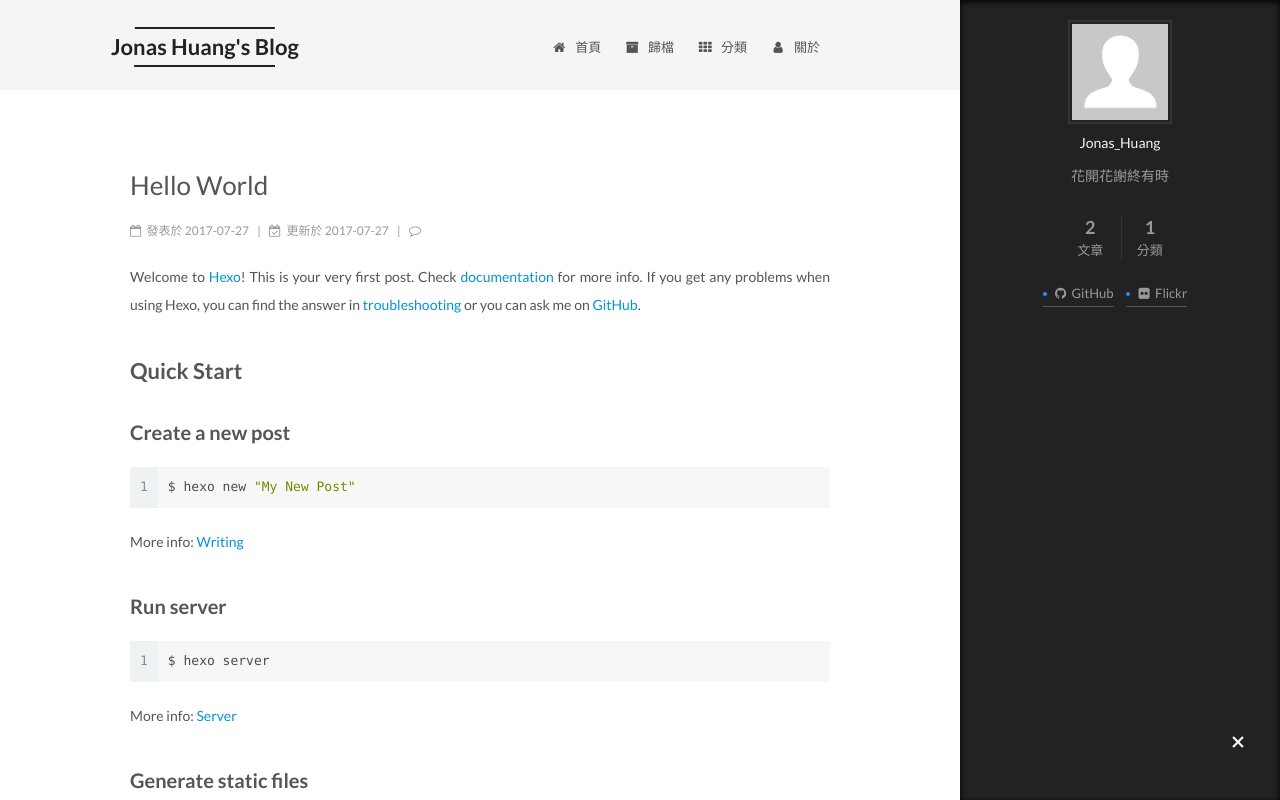
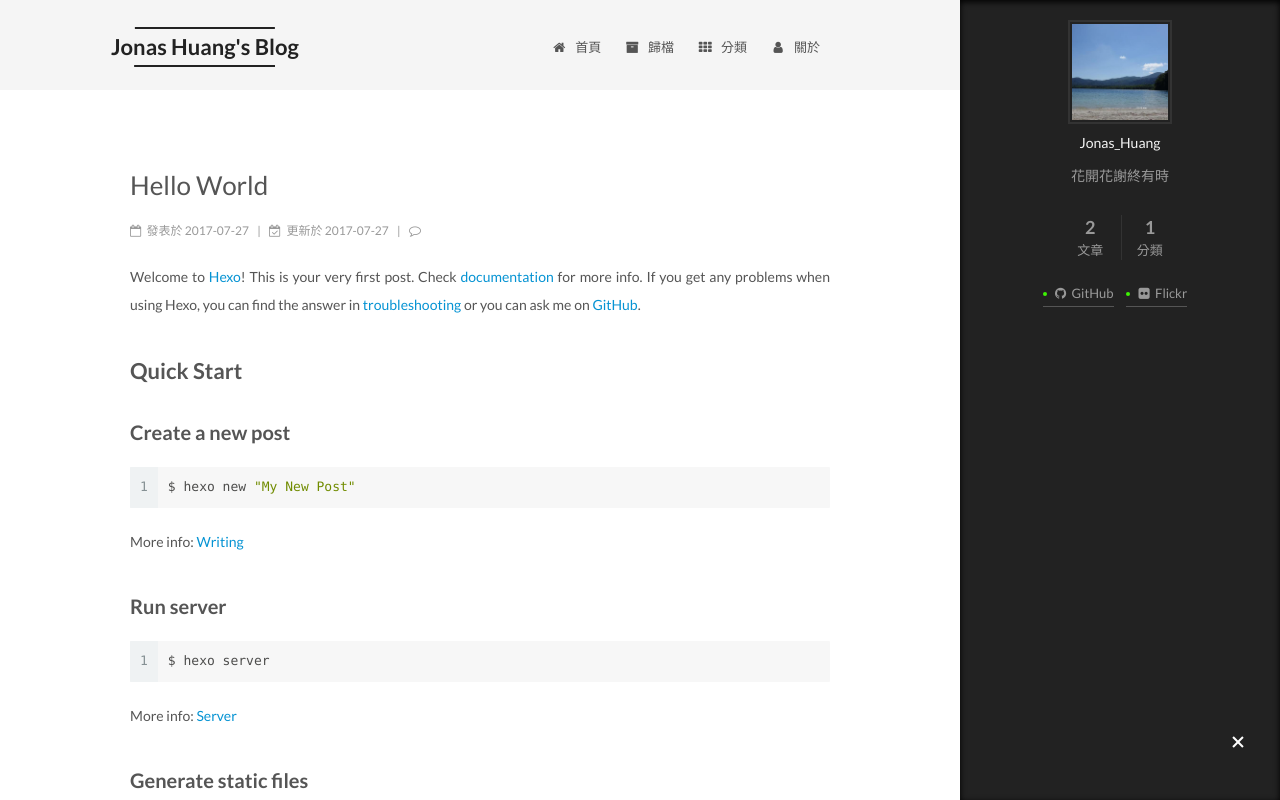
Before and after one commit to JonasHuang178/jonashuang178.github.io, a plain HTML site: page index.html in a window 1280 px wide. Both pictures are taken after a click on the element 1238 px from the left and 743 px from the top of the page. Shown: the top 800 px of the page. Drawn offline with Linux system fonts and the light colour scheme.

Commit message:
Site updated: 2018-07-28 00:51:36

```diff
--- a/css/main.css
+++ b/css/main.css
@@ -1685,7 +1685,7 @@ pre .javascript .function {
   width: 4px;
   height: 4px;
   border-radius: 50%;
-  background: #288ff1;
+  background: #3df403;
 }
 .links-of-blogroll {
   font-size: 13px;
--- a/index.html
+++ b/index.html
@@ -281,7 +281,7 @@
     <span hidden itemprop="author" itemscope itemtype="http://schema.org/Person">
       <meta itemprop="name" content="Jonas_Huang">
       <meta itemprop="description" content="">
-      <meta itemprop="image" content="/images/avatar.gif">
+      <meta itemprop="image" content="/images/avatar.jpg">
     </span>
 
     <span hidden itemprop="publisher" itemscope itemtype="http://schema.org/Organization">
@@ -424,7 +424,7 @@
     <span hidden itemprop="author" itemscope itemtype="http://schema.org/Person">
       <meta itemprop="name" content="Jonas_Huang">
       <meta itemprop="description" content="">
-      <meta itemprop="image" content="/images/avatar.gif">
+      <meta itemprop="image" content="/images/avatar.jpg">
     </span>
 
     <span hidden itemprop="publisher" itemscope itemtype="http://schema.org/Organization">
@@ -601,7 +601,7 @@
       <section class="site-overview sidebar-panel sidebar-panel-active">
         <div class="site-author motion-element" itemprop="author" itemscope itemtype="http://schema.org/Person">
           <img class="site-author-image" itemprop="image"
-               src="/images/avatar.gif"
+               src="/images/avatar.jpg"
                alt="Jonas_Huang" />
           <p class="site-author-name" itemprop="name">Jonas_Huang</p>
 
```
Also changed, not shown: 2017/07/26/New-world/index.html (+2 -2 lines), 2017/07/27/hello-world/index.html (+2 -2 lines), about/index.html (+1 -1 lines), archives/2017/07/index.html (+1 -1 lines), archives/2017/index.html (+1 -1 lines), archives/index.html (+1 -1 lines), categories/index.html (+1 -1 lines), categories/test/index.html (+1 -1 lines), tags/index.html (+1 -1 lines), images/avatar.jpg (added).
